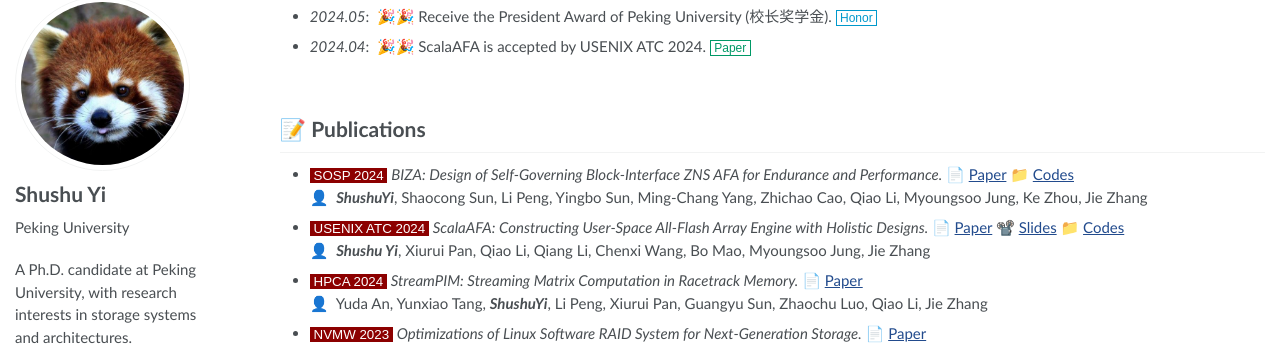
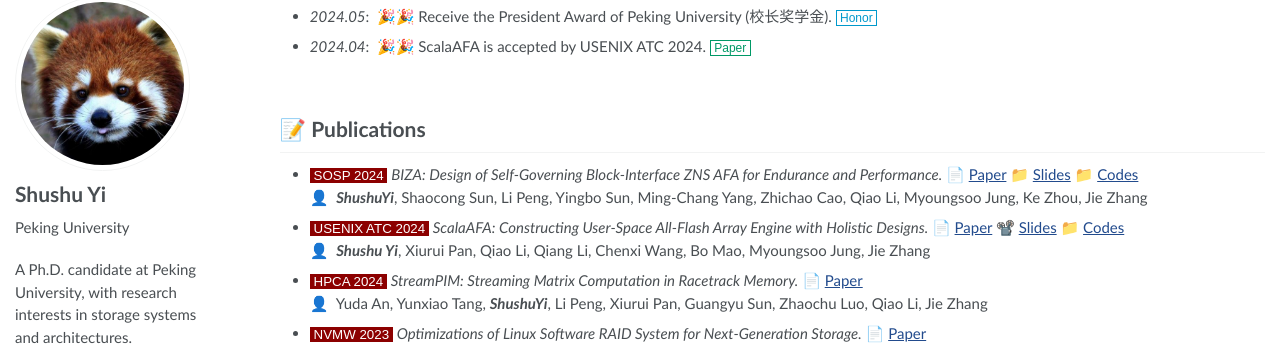
Before and after one commit to FirnYi/firnyi.github.io, a Jekyll site: the page built from _pages/about.md, in a window 1280 px wide and 900 px high, scrolled down 345 px. Shown: the part 95-441 px from the top of the window. Built offline with Jekyll 4.4.1, drawn with Linux system fonts in a browser that asks for light colours.

Commit message:
add BIZA slides

```diff
--- a/_pages/about.md
+++ b/_pages/about.md
@@ -30,7 +30,7 @@ My **research interests** lie in storage systems and computer architectures, esp
 <br/>
 
 # 📝 Publications
-- <div><font class="publication-tag-conf">&nbsp;SOSP 2024&nbsp;</font>&nbsp;<i>BIZA: Design of Self-Governing Block-Interface ZNS AFA for Endurance and Performance.</i>&nbsp;📄&nbsp;<a href="https://dl.acm.org/doi/10.1145/3694715.3695953">Paper</a>&nbsp;📁&nbsp;<a href="https://github.com/ChaseLab-PKU/BIZA">Codes</a></div>
+- <div><font class="publication-tag-conf">&nbsp;SOSP 2024&nbsp;</font>&nbsp;<i>BIZA: Design of Self-Governing Block-Interface ZNS AFA for Endurance and Performance.</i>&nbsp;📄&nbsp;<a href="https://dl.acm.org/doi/10.1145/3694715.3695953">Paper</a>&nbsp;📁&nbsp;<a href="firnyi.github.io/files/slides/BIZA_slides.pdf">Slides</a>&nbsp;📁&nbsp;<a href="https://github.com/ChaseLab-PKU/BIZA">Codes</a></div>
 👤&nbsp; ***ShushuYi***, Shaocong Sun, Li Peng, Yingbo Sun, Ming-Chang Yang, Zhichao Cao, Qiao Li, Myoungsoo Jung, Ke Zhou, Jie Zhang
 <br/>
 - <div><font class="publication-tag-conf">&nbsp;USENIX ATC 2024&nbsp;</font>&nbsp;<i>ScalaAFA: Constructing User-Space All-Flash Array Engine with Holistic Designs.</i>&nbsp;📄&nbsp;<a href="https://www.usenix.org/system/files/atc24-yi-shushu.pdf">Paper</a>&nbsp;📽️&nbsp;<a href="https://www.usenix.org/system/files/atc24_slides-yi-shushu.pdf">Slides</a>&nbsp;📁&nbsp;<a href="https://github.com/ChaseLab-PKU/ScalaAFA">Codes</a></div>
```
Also changed, not shown: 1 other file.
